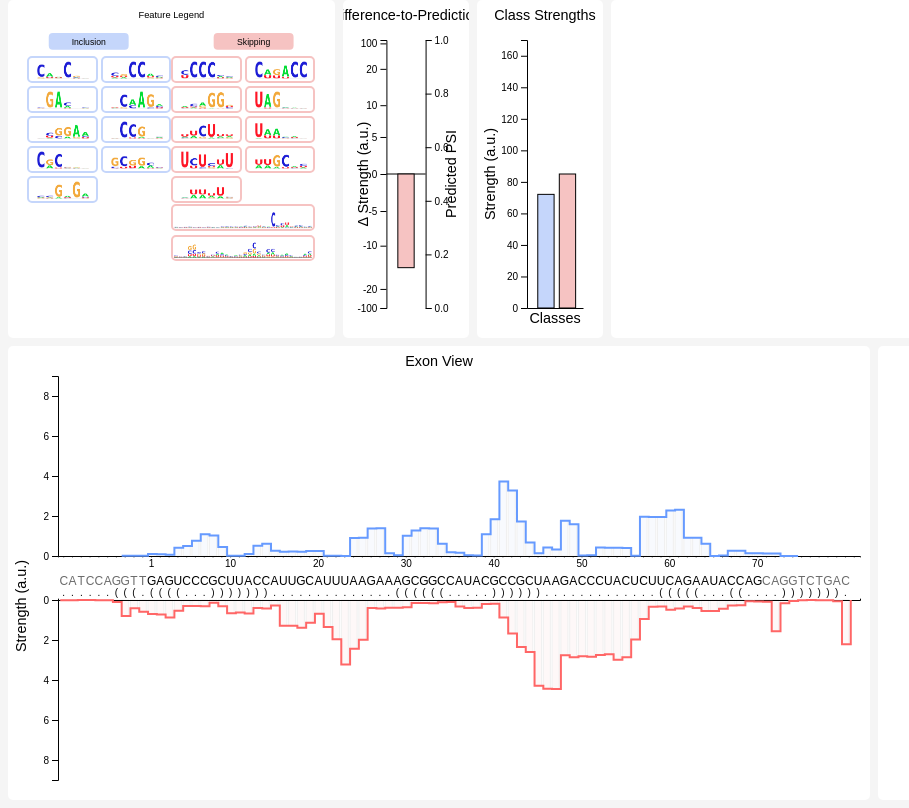
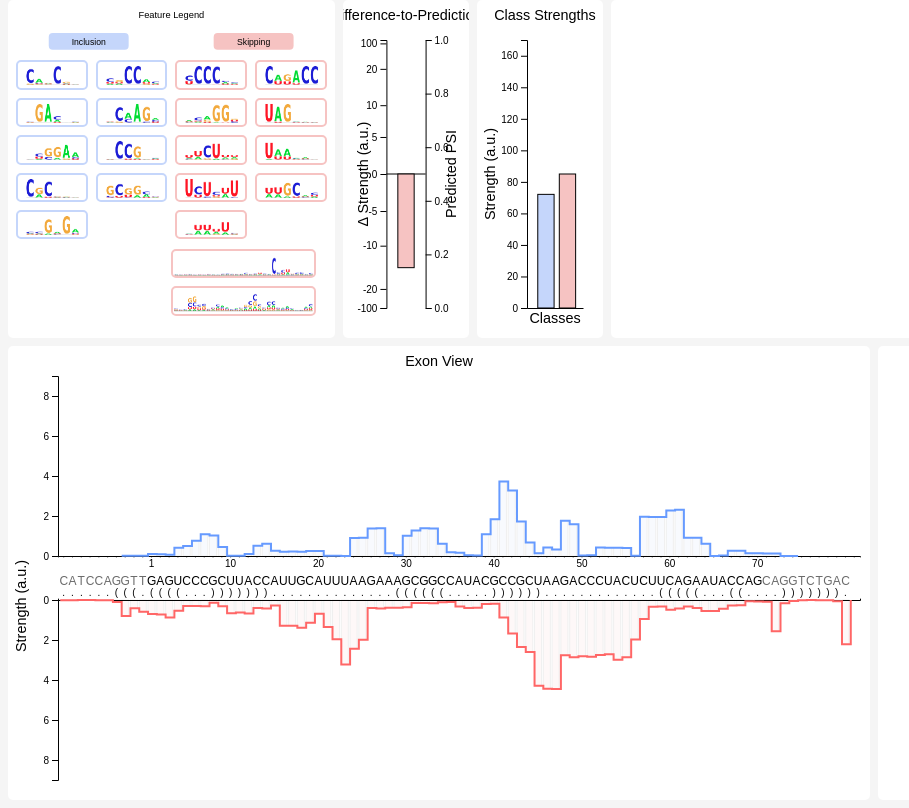
Before and after one commit to Liao-Group/interface-demo, a Flask app: page / in a window 1280 px wide. Shown: the part 72-880 px from the top of the page, without its empty margins (0-909 px from the left). Run offline with Flask 3, Linux system fonts and the light colour scheme; some libraries are stand-ins or nearby versions.

Commit message:
aligning feature legend and other fixes

```diff
--- a/src/static/main.js
+++ b/src/static/main.js
@@ -825,6 +825,7 @@ function nucleotideView(sequence, structs, data, classSelected = null) {
     .call(xSkipAxis);
     gxSkip.selectAll(".tick line")
     .style("display", "none");
+
   var gxNu = svg_nucl.append("g")
     .attr("class", "x axis")
     .attr("font-size", `1.2em`)
@@ -1197,7 +1198,6 @@ function nucleotideFeatureView(parent, data, feature_name) {
     .range([margin.left, width - margin.right])
     .domain(positions)
     .padding(0);
-
   // Y Axis
 
   if (class_name == "incl") {
--- a/src/static/styles.css
+++ b/src/static/styles.css
@@ -248,6 +248,8 @@ input[type="submit"] {
     /* gap: 0.3125rem; */
     gap: 1;
     justify-content: space-between;
+    row-gap: 0.5rem;
+    column-gap: 0.5rem;
   }
 
   .svg-grid-inclusion,
@@ -256,18 +258,21 @@ input[type="submit"] {
     grid-template-columns: repeat(2, 1fr);
     grid-template-rows: repeat(3, 1fr);
     text-align: center;
-    gap: 0.2rem;
+    row-gap: 0.5rem;
+    column-gap: 0.5rem;
+
   }
 
 
   .svg-grid-long-skipping {
     display: grid;
     flex-direction: row;
-    gap: 0.2rem;
+    gap: 0.5rem;
     width:50%;
     margin-left: auto; /* This will push the grid to the right */
 
   } .bottom{
+    margin-top:0.5rem ;
     display: flex;
     flex-direction: row;
     gap: 0.3125rem;
@@ -284,8 +289,8 @@ input[type="submit"] {
   .feature-long-svg {
     border: 1px solid black;
     /* width:50%; */
-    width: 11.225vw;
-    height: 2.1vw;
+    width: 11.3vw;
+    height: 2.3vw;
     box-sizing: border-box;
     border-radius: 0.3125rem;
     object-fit: fill;
@@ -294,8 +299,8 @@ input[type="submit"] {
 
   .feature-svg {
     border: 2px solid black;
-    width: 5.5vw;
-    height: 2.1vw;
+    width: 5.6vw;
+    height: 2.3vw;
     box-sizing: border-box;
     border-radius: 0.3125rem;
     object-fit: fill;
```
Lines whose indentation alone changed are shown as unchanged.
